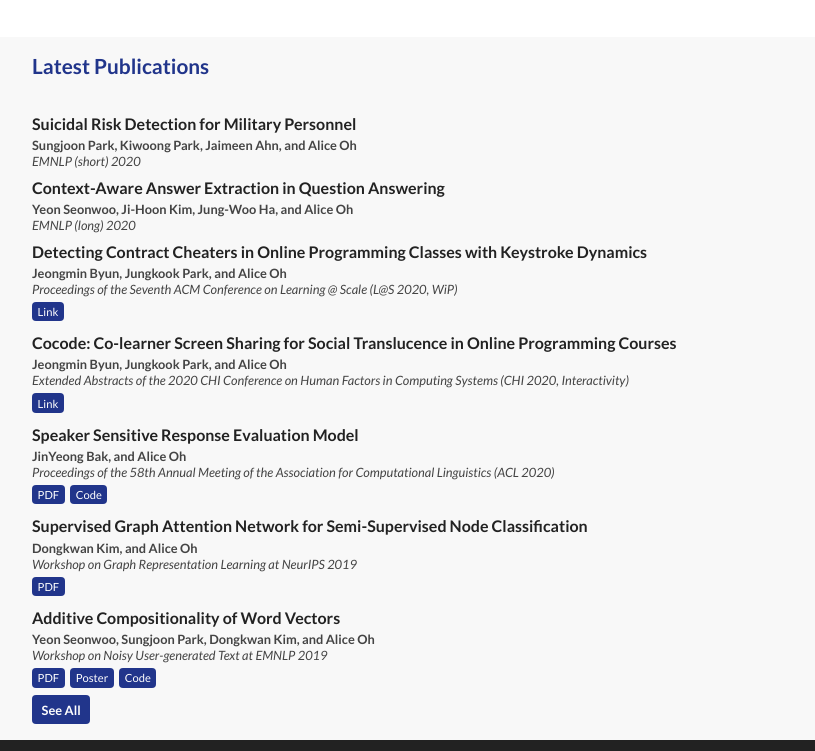
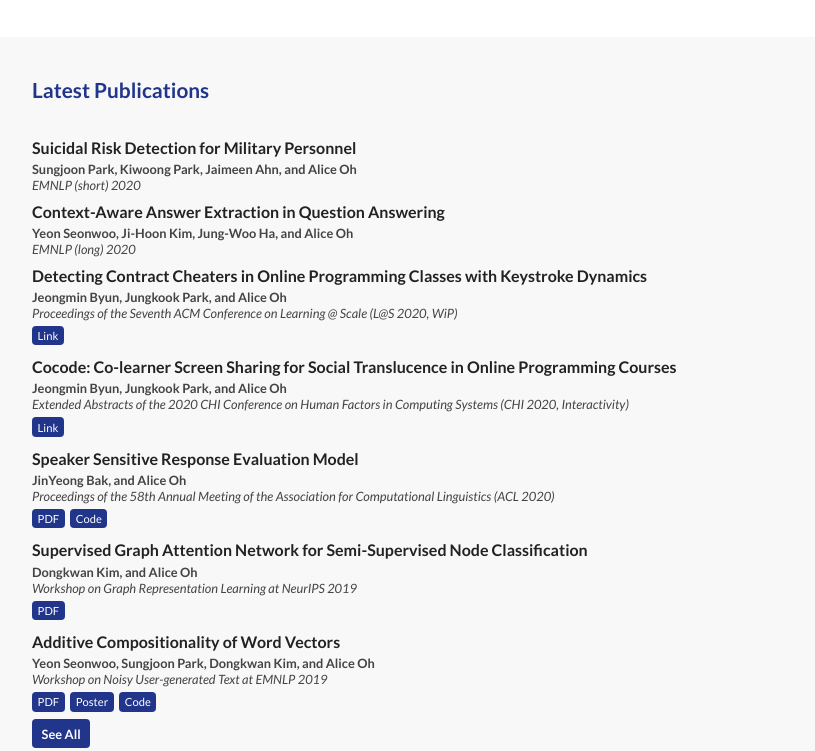
Before and after one commit to jmbyun/research-group-static-web, a plain HTML site: page docs/index.html in a window 1280 px wide. Shown: the part 557-1308 px from the top of the page, without its empty margins (16-831 px from the left). Drawn offline with Linux system fonts and the light colour scheme.

Commit message:
adjust layout for landing

```diff
--- a/docs/index.html
+++ b/docs/index.html
@@ -81,6 +81,7 @@
 
     <div class="row">
         <div class="container">
+            <div class="latest v-padded">
                 <h3 class="row-title">Latest Publications</h3>
 
                 <div class="research-item row-item">
```
Also changed, not shown: builder/templates/landing.html (+1 -0 lines). Lines whose indentation alone changed are shown as unchanged.
